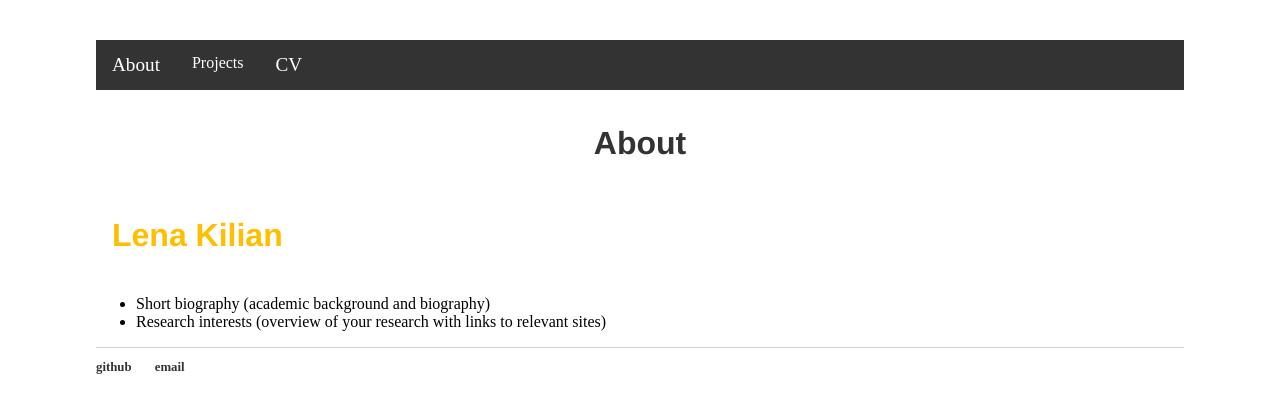
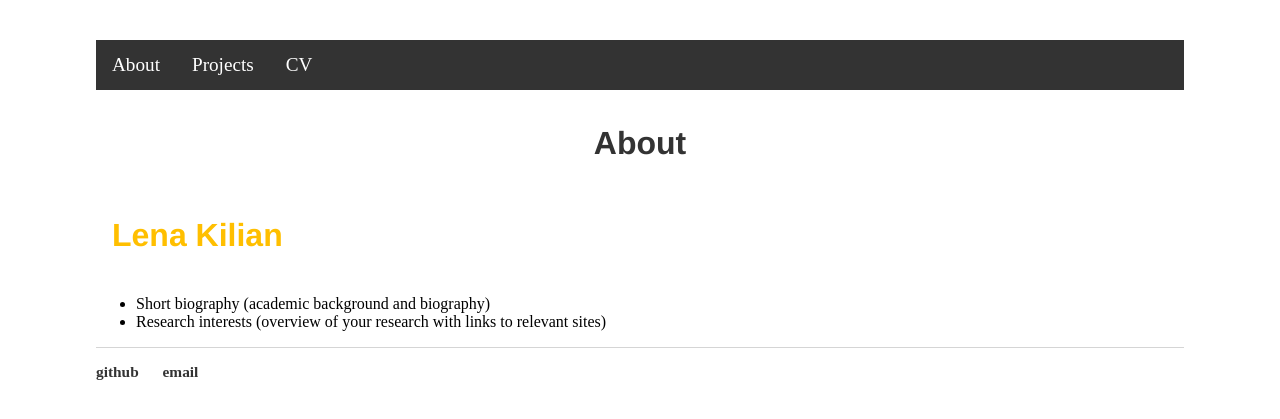
Before and after one commit to lena-kilian/lena-kilian.github.io, a Jekyll site: the page built from index.md, in a window 1280 px wide. Shown: the top 419 px of the page. Built offline with Jekyll 4.4.1, drawn with Linux system fonts in a browser that asks for light colours; our own code applies the rules of GitHub Pages for plain Markdown files.

Commit message:
Update main.css

```diff
--- a/css/main.css
+++ b/css/main.css
@@ -29,7 +29,7 @@ body {
 
 /* Dropdown button */
 .dropdown .dropbtn {
-  font-size: 16px;
+  font-size: 1.2em;
   border: none;
   outline: none;
   color: white;
@@ -81,18 +81,23 @@ footer ul {
     list-style: none;
     font-weight: bold;
     overflow: hidden;
+    font-size: 1.2em;
 }
+
 footer ul li {
     display: inline;
     margin-right: 20px;
+
 }
 a {
     text-decoration: none;
     color: #333;
 }
+
 a:hover {
     color: #ffbf00;
 }
+
 h1 {Times
     font-size: 2.5em;
     font-family:'Helvetica';
@@ -100,12 +105,14 @@ h1 {Times
     padding: 14px 16px;
     text-align: center;
 }
+
 h2 {
     font-size: 2em;
     font-family:'Helvetica';
     color: #ffbf00;
     padding: 14px 16px;
 }
+
 h3 {
     font-size: 1.5em;
     font-family:'Helvetica';
```
